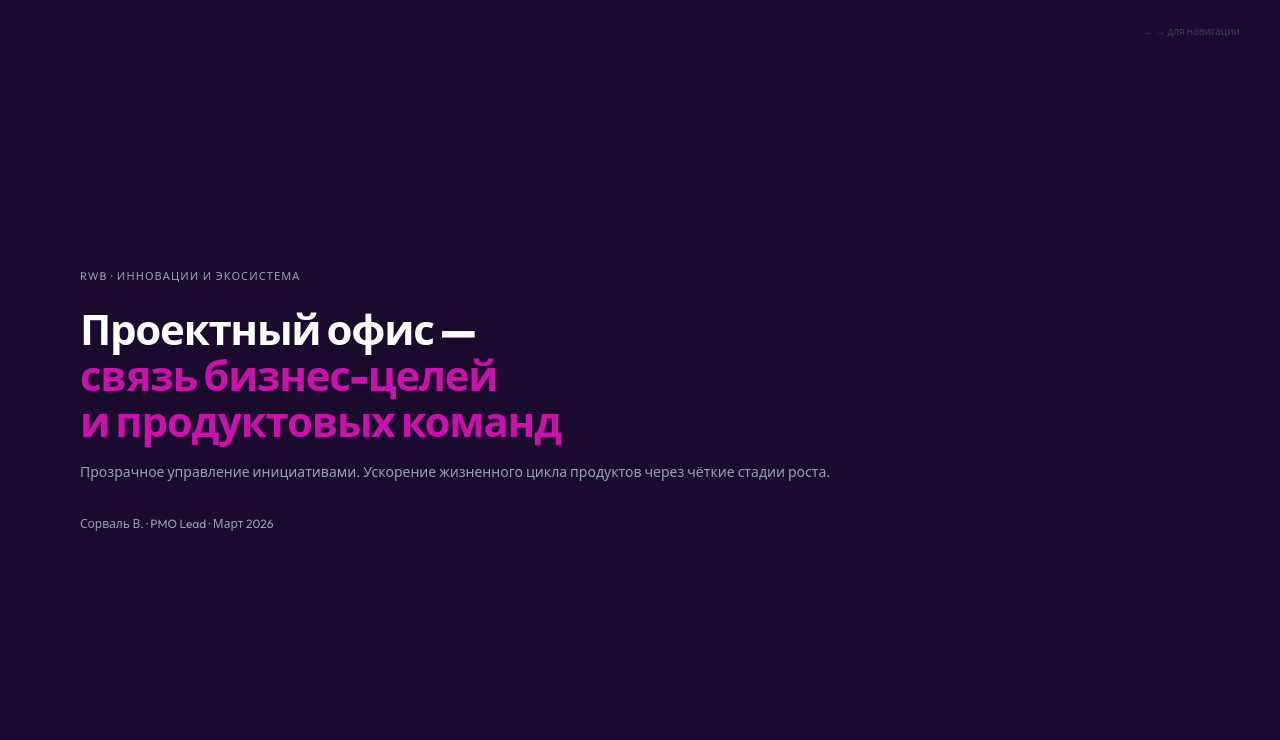
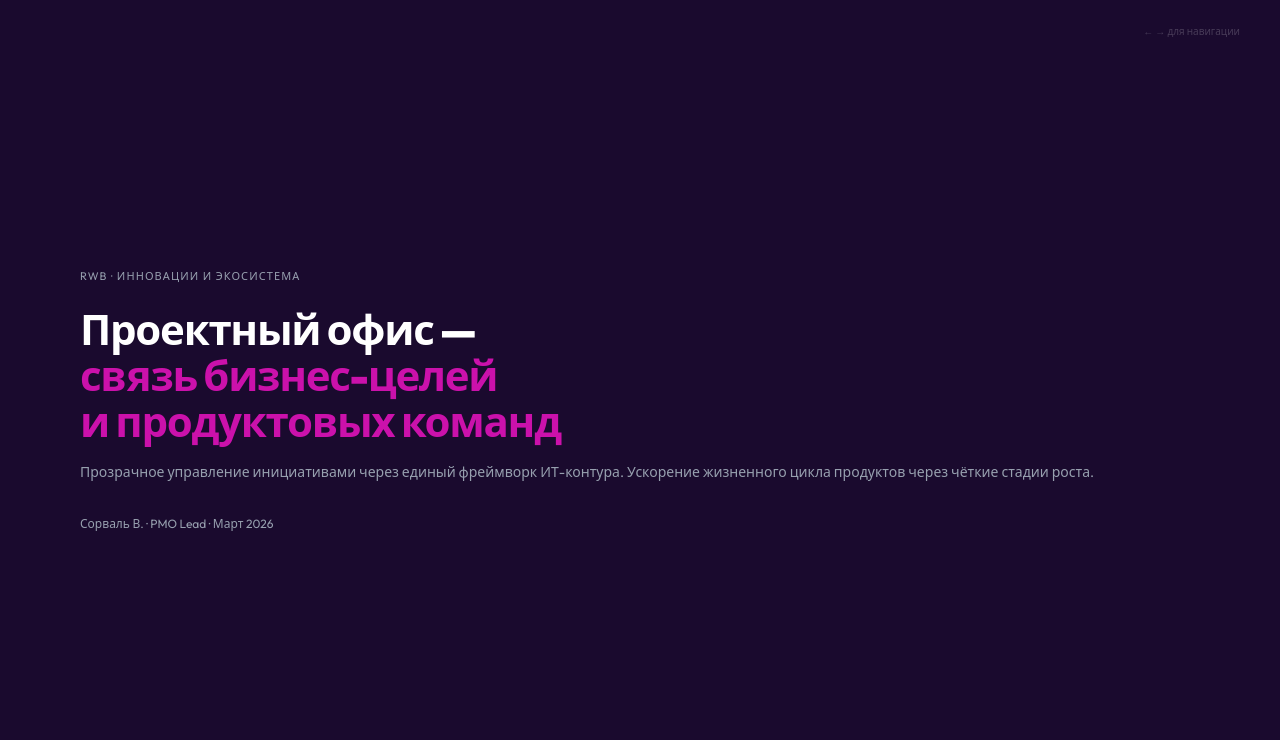
Before and after one commit to sorvalliny/ecotech, a plain HTML site: page pmo-concept.html in a window 1280 px wide. Shown: the top 740 px of the page. Drawn offline with Linux system fonts and the light colour scheme.

Commit message:
docs: единый фреймворк ИТ-контура в подзаголовке

```diff
--- a/pmo-concept.html
+++ b/pmo-concept.html
@@ -75,7 +75,7 @@ td b{color:#fff}
   <div class="slide" data-num="1">
     <div style="font-size:11px;text-transform:uppercase;letter-spacing:0.1em;color:var(--t3);margin-bottom:24px">RWB &middot; Инновации и экосистема</div>
     <h1>Проектный офис —<br><span class="accent">связь бизнес-целей<br>и продуктовых команд</span></h1>
-    <div class="sub">Прозрачное управление инициативами. Ускорение жизненного цикла продуктов через чёткие стадии роста.</div>
+    <div class="sub">Прозрачное управление инициативами через единый фреймворк ИТ-контура. Ускорение жизненного цикла продуктов через чёткие стадии роста.</div>
     <div style="margin-top:32px;font-size:12px;color:var(--t3)">Сорваль В. &middot; PMO Lead &middot; Март 2026</div>
     <div class="slide-logo"><img src="https://rwb.ru/assets/svg/rwb-logo.svg" alt="RWB" style="height:14px;filter:brightness(10);opacity:0.3;vertical-align:middle;margin-right:6px">Проектный офис</div>
   </div>
```
